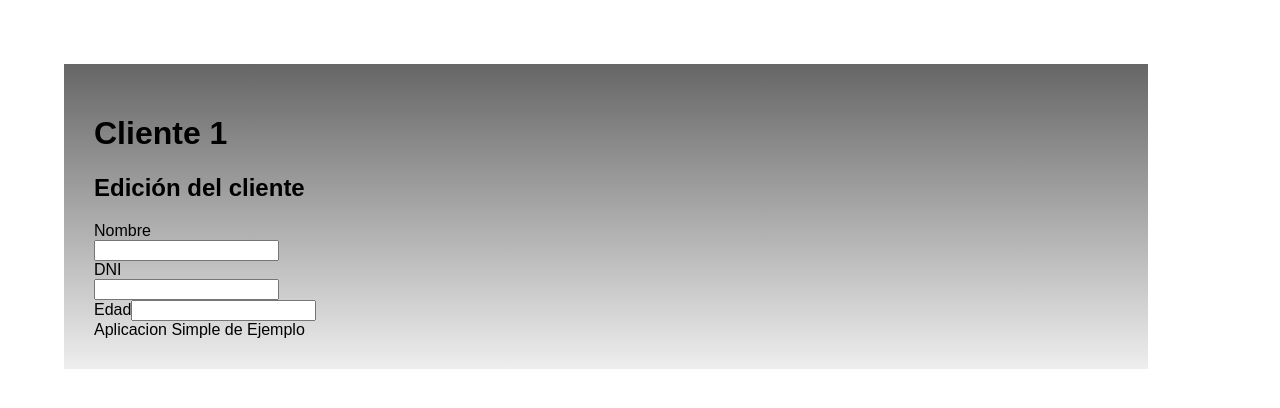
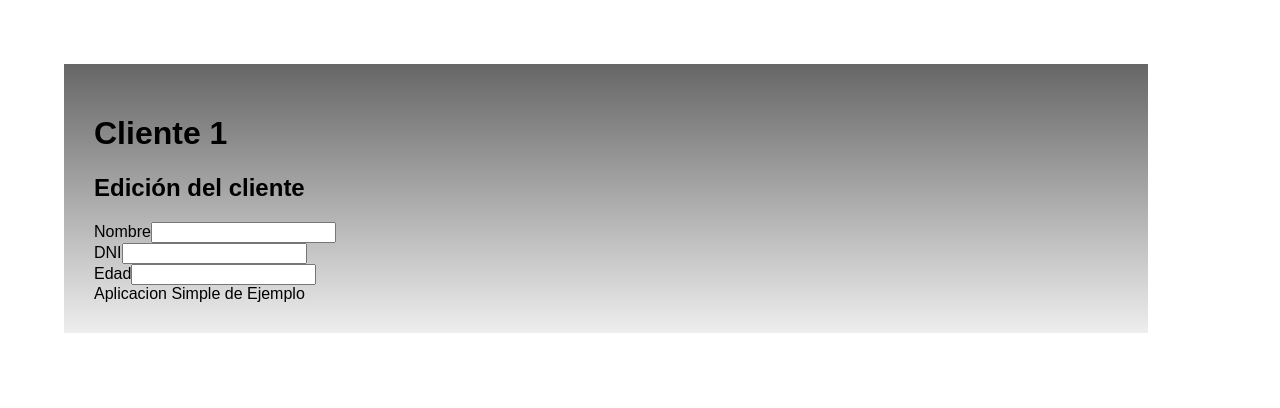
Before and after one commit to a7xfernandez/customer-app, a React (Create React App) app: page /customers/1/edit in a window 1280 px wide. Shown: the top 408 px of the page. Built offline with nearby package versions, Linux system fonts and the light colour scheme.

Commit message:
Validaciones multiples en fields y mejora a MyField

```diff
--- a/src/components/CustomerEdit.js
+++ b/src/components/CustomerEdit.js
@@ -7,9 +7,14 @@ const isRequired = value => (
     !value && "Este campo es requerido"
 );
 
-const MyField = ({input, meta}) =>(
+const isNumber = value => (
+    isNaN(Number(value)) && "El campo debe ser un numero"
+);
+
+const MyField = ({input, meta, type, label, name}) =>(
     <div>
-        <input {...input} type="text"/>
+        <label htmlFor={name}>{label}</label>
+        <input {...input} type={!type ? "text": type} />
         {
             meta.touched && meta.error && <spam>{meta.error }</spam>
         }
@@ -21,28 +26,27 @@ const CustomerEdit = ({name,dni,age}) => {
         <div>
             <h2>Edición del cliente</h2>
             <form action="">
-                <div>
-                    <label htmlFor="name">Nombre</label>
                 <Field
                     name="name"
                     component={MyField}
                     type="text"
                     validate ={isRequired}
+                    label="Nombre"
                 ></Field>
-                </div>
-                <div>
-                    <label htmlFor="dni">DNI</label>
                 <Field
                     name="dni"
                     component={MyField}
                     type="text"
-                        validate ={isRequired}
+                    validate ={[isRequired, isNumber]}
+                    label = "DNI"
                 ></Field>
-                </div>
-                <div>
-                    <label htmlFor="age">Edad</label>
-                    <Field name="age" component="input" type="number"></Field>
-                </div>
+                <Field
+                    name="age"
+                    component={MyField}
+                    type="number"
+                    validate = {isNumber}
+                    label= "Edad"
+                ></Field>
             </form>
         </div>
     );
```
Lines whose indentation alone changed are shown as unchanged.
